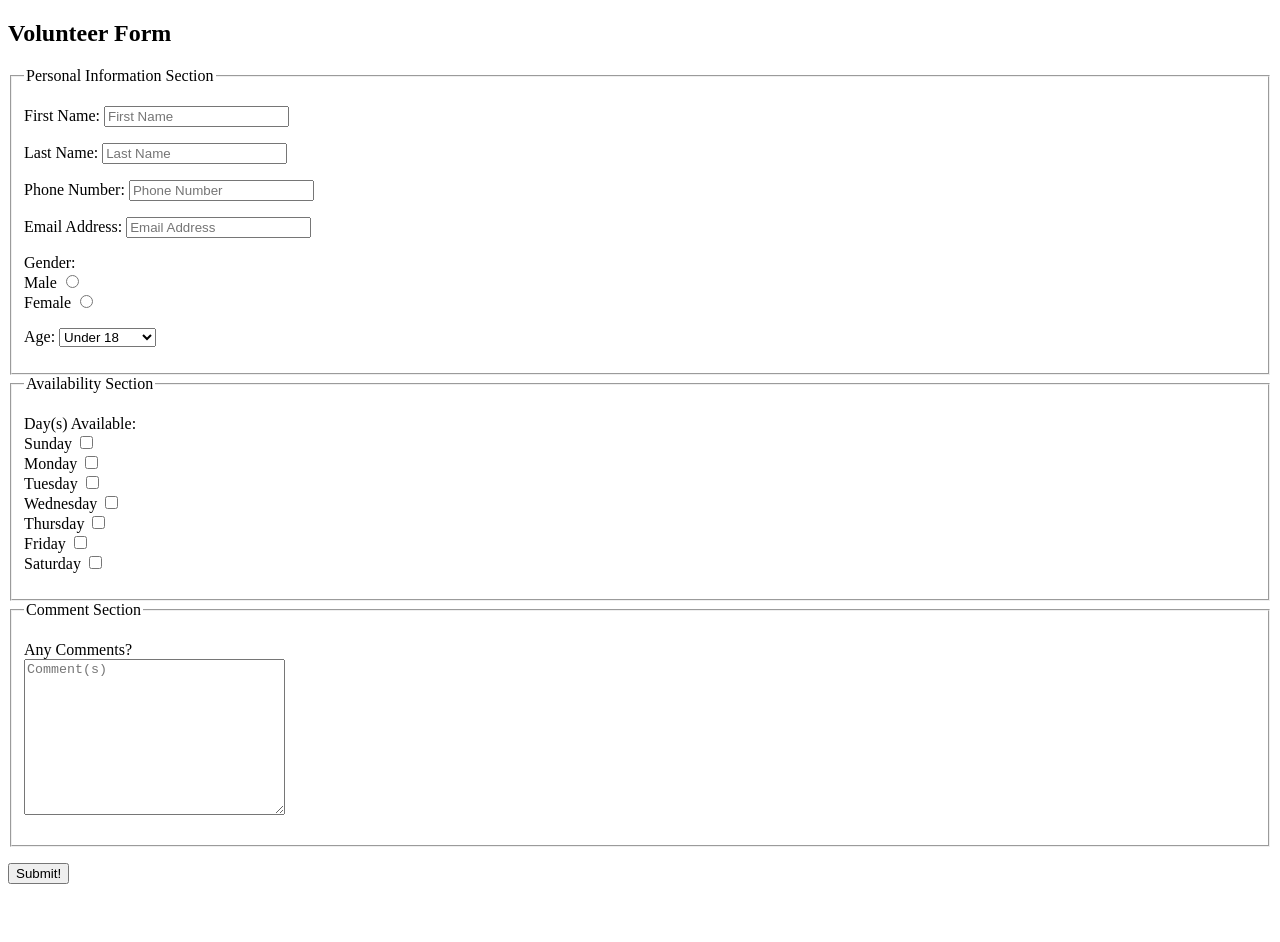
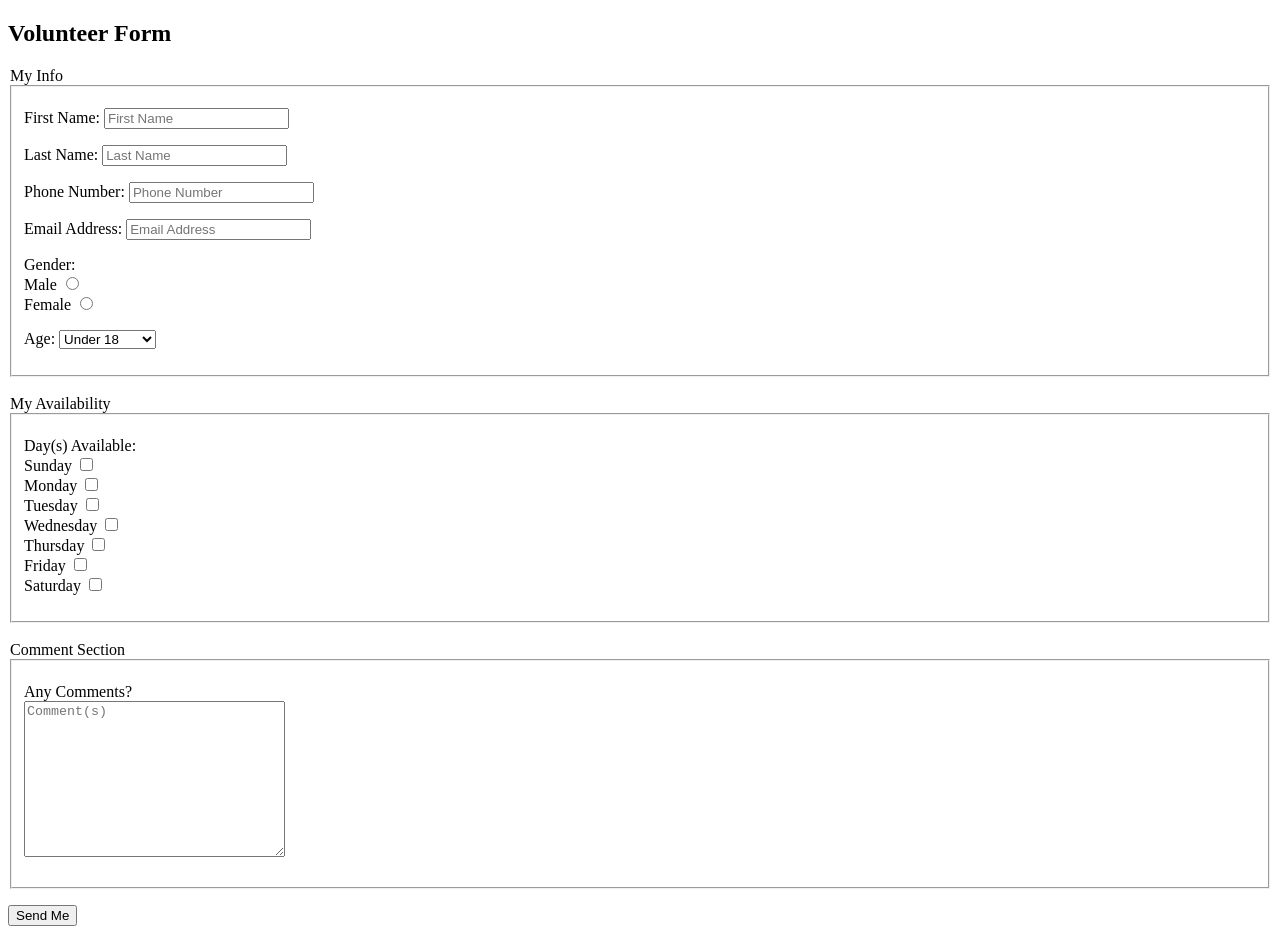
Before and after one commit to tn5865/IIT-Web-Development-Spring-2017, a plain HTML site: page Production Problems 3/forms.html in a window 1280 px wide. Before the commit the page ends 900 px from the top, so only its background shows below. Drawn offline with Linux system fonts and the light colour scheme.

Commit message:
forms editted

```diff
--- a/Production Problems 3/forms.html
+++ b/Production Problems 3/forms.html
@@ -10,12 +10,10 @@
 
 <body>
 	<section id="form">
-		<h1>
-			Volunteer Form
-		</h1>
+		<h1>Volunteer Form</h1>
 		<form action="http://bloomingdale.sat.iit.edu/kriedan/lab3formscript.php" method="POST">
+			<legend>My Info</legend>
 			<fieldset id="pinfo">
-				<legend>Personal Information Section</legend>
 					<p>
 						<label>First Name: <input type="text" name="first_name_field" placeholder="First Name"></label>
 					</p>
@@ -49,8 +47,9 @@
 						</select>
 					</p>
 			</fieldset>
+			<br>
+			<legend>My Availability</legend>
 			<fieldset id="availability">
-				<legend>Availability Section</legend>
 					<p>
 						<label>Day(s) Available:</label>
 						<br>
@@ -69,8 +68,9 @@
 						<label>Saturday <input type="checkbox" name="available_field[]" value="Saturday"></label>
 					</p>
 			</fieldset>
+			<br>
+			<legend>Comment Section</legend>
 			<fieldset id="comments">
-				<legend>Comment Section</legend>
 					<p>
 						<label for="commentbox">Any Comments?</label>
 						<br>
@@ -81,7 +81,7 @@
 					</p>
 			</fieldset>
 			<p>
-				<input type="submit" value="Submit!">
+				<input type="submit" value="Send Me">
 			</p>
 		</form>
 	</section>
```
